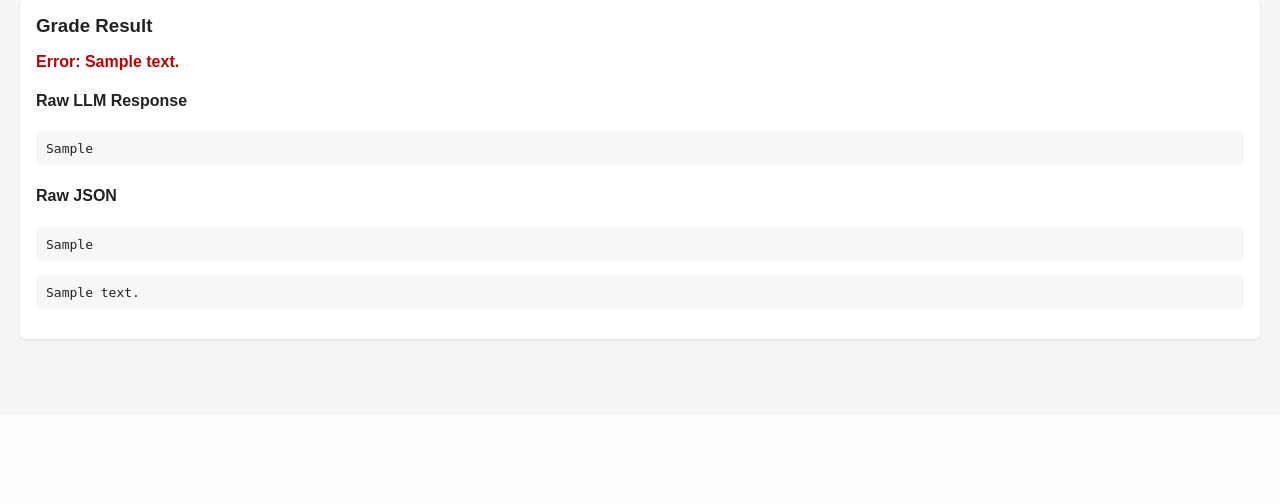
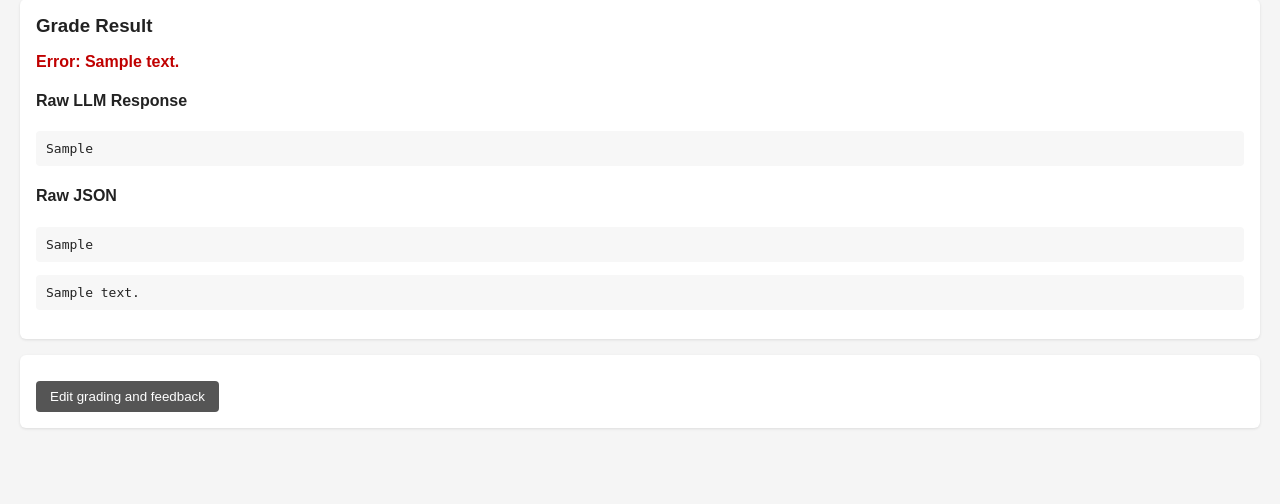
Before and after one commit to ampapacek/SAGE, a Flask app: page /submissions/1 in a window 1280 px wide. Shown: the part 663-1167 px from the top of the page. Before the commit the page ends 1004 px from the top, so only its background shows below. Run offline with Flask 3, Linux system fonts and the light colour scheme; tables that the repository leaves empty hold one stand-in row (values such as "Sample post"); some libraries are stand-ins or nearby versions.

Commit message:
Add submission delete and grade edit controls

```diff
--- a/app.py
+++ b/app.py
@@ -1,4 +1,5 @@
 import csv
+import json
 import io
 import logging
 import html
@@ -27,6 +28,7 @@ from flask import (
 from config import Config, DATA_DIR, PROCESSED_DIR, UPLOAD_DIR
 from db import db
 from grading.schemas import safe_json_loads
+from grading.schemas import render_grade_output, validate_grade_result
 from models import (
     Assignment,
     GradeResult,
@@ -114,8 +116,8 @@ TRANSLATIONS = {
         "submitted_text_optional": "Submitted Text (optional)",
         "files_label": "Files (PDF, images, text)",
         "drop_files_hint": "Drag and drop files here or click to browse.",
-        "zip_label": "Or ZIP with folders per student",
-        "drop_zip_hint": "Drag and drop a ZIP here or click to browse.",
+        "zip_label": "Or ZIP with student files (or folders per student)",
+        "drop_zip_hint": "Drag and drop a ZIP of student files or folders here, or click to browse.",
         "upload": "Upload",
         "submissions": "Submissions",
         "student": "Student",
@@ -187,6 +189,16 @@ TRANSLATIONS = {
         "max_points": "Max points",
         "criteria": "Criteria",
         "part_label": "Part",
+        "edit_grade": "Edit grading and feedback",
+        "update_grade": "Save feedback",
+        "grade_json": "Grade JSON",
+        "rendered_feedback": "Rendered feedback",
+        "total_points_override": "Total points",
+        "edit_grade_hint": (
+            "Edit the feedback text or total points."
+        ),
+        "delete_submission": "Delete Submission",
+        "delete_submission_confirm": "Delete this submission and all related data?",
         "previous_image": "Previous image",
         "next_image": "Next image",
         "close": "Close",
@@ -292,8 +304,8 @@ TRANSLATIONS = {
         "submitted_text_optional": "Odevzdaný text (volitelný)",
         "files_label": "Soubory (PDF, obrázky, text)",
         "drop_files_hint": "Přetáhněte soubory sem nebo klikněte pro výběr.",
-        "zip_label": "Nebo ZIP se složkami studentů",
-        "drop_zip_hint": "Přetáhněte ZIP sem nebo klikněte pro výběr.",
+        "zip_label": "Nebo ZIP se soubory studentů (případně složky po studentech)",
+        "drop_zip_hint": "Přetáhněte ZIP se soubory nebo složkami sem, nebo klikněte pro výběr.",
         "upload": "Nahrát",
         "submissions": "Odevzdání",
         "student": "Student",
@@ -365,6 +377,16 @@ TRANSLATIONS = {
         "max_points": "Max bodů",
         "criteria": "Kritéria",
         "part_label": "Část",
+        "edit_grade": "Upravit hodnocení a zpětnou vazbu",
+        "update_grade": "Uložit zpětnou vazbu",
+        "grade_json": "JSON hodnocení",
+        "rendered_feedback": "Zobrazená zpětná vazba",
+        "total_points_override": "Celkem bodů",
+        "edit_grade_hint": (
+            "Upravte text zpětné vazby nebo celkové body."
+        ),
+        "delete_submission": "Smazat odevzdání",
+        "delete_submission_confirm": "Smazat toto odevzdání a všechna související data?",
         "previous_image": "Předchozí obrázek",
         "next_image": "Další obrázek",
         "close": "Zavřít",
@@ -1302,6 +1324,84 @@ def create_app():
             student_text_html=student_text_html,
         )
 
+    @app.route("/submissions/<int:submission_id>/grade/edit", methods=["POST"])
+    def edit_submission_grade(submission_id):
+        submission = Submission.query.get_or_404(submission_id)
+        grade_result = (
+            GradeResult.query.filter_by(submission_id=submission.id)
+            .order_by(GradeResult.created_at.desc())
+            .first()
+        )
+        if not grade_result:
+            flash("No grade result to edit.")
+            return redirect(url_for("submission_detail", submission_id=submission_id))
+
+        rendered_text = request.form.get("rendered_text", "").strip()
+        total_points_input = request.form.get("total_points", "").strip()
+        data, error = safe_json_loads(grade_result.json_result)
+        if not data:
+            flash("Stored grading data is invalid.")
+            return redirect(url_for("submission_detail", submission_id=submission_id))
+        valid, msg = validate_grade_result(data)
+        if not valid:
+            flash(f"Stored grading data is invalid: {msg}")
+            return redirect(url_for("submission_detail", submission_id=submission_id))
+
+        if total_points_input:
+            try:
+                data["total_points"] = float(total_points_input)
+            except ValueError:
+                flash("Total points must be a number.")
+                return redirect(url_for("submission_detail", submission_id=submission_id))
+        grade_result.total_points = data.get("total_points")
+        grade_result.json_result = json.dumps(data, ensure_ascii=True, indent=2)
+        if rendered_text:
+            grade_result.rendered_text = rendered_text
+        else:
+            grade_result.rendered_text = render_grade_output(data)
+        grade_result.error_message = ""
+        db.session.commit()
+
+        flash("Feedback updated.")
+        return redirect(url_for("submission_detail", submission_id=submission_id))
+
+    @app.route("/submissions/<int:submission_id>/delete", methods=["POST"])
+    def delete_submission(submission_id):
+        submission = Submission.query.get_or_404(submission_id)
+        assignment_id = submission.assignment_id
+        active_job = (
+            GradingJob.query.filter_by(submission_id=submission.id)
+            .filter(GradingJob.status.in_([JobStatus.QUEUED, JobStatus.RUNNING]))
+            .first()
+        )
+        if active_job:
+            flash("Cancel running jobs before deleting the submission.")
+            return redirect(url_for("assignment_detail", assignment_id=assignment_id))
+
+        GradeResult.query.filter_by(submission_id=submission.id).delete(
+            synchronize_session=False
+        )
+        SubmissionFile.query.filter_by(submission_id=submission.id).delete(
+            synchronize_session=False
+        )
+        GradingJob.query.filter_by(submission_id=submission.id).delete(
+            synchronize_session=False
+        )
+        db.session.delete(submission)
+        db.session.commit()
+
+        shutil.rmtree(
+            UPLOAD_DIR / f"assignment_{assignment_id}" / f"submission_{submission.id}",
+            ignore_errors=True,
+        )
+        shutil.rmtree(
+            PROCESSED_DIR / f"assignment_{assignment_id}" / f"submission_{submission.id}",
+            ignore_errors=True,
+        )
+
+        flash("Submission deleted.")
+        return redirect(url_for("assignment_detail", assignment_id=assignment_id))
+
     @app.route("/assignments/<int:assignment_id>/export.csv")
     def export_csv(assignment_id):
         assignment = Assignment.query.get_or_404(assignment_id)
--- a/templates/submission_detail.html
+++ b/templates/submission_detail.html
@@ -228,4 +228,48 @@
       <p>{{ t('no_grade_result') }}</p>
     {% endif %}
   </div>
+
+  {% if grade_result %}
+    <div class="card">
+      <button
+        type="button"
+        class="secondary"
+        data-toggle-target="edit-grade-form"
+        data-show-label="{{ t('edit_grade') }}"
+        data-hide-label="{{ t('cancel') }}"
+      >
+        {{ t('edit_grade') }}
+      </button>
+      <div id="edit-grade-form" class="hidden" style="margin-top: 12px;">
+        <h3>{{ t('edit_grade') }}</h3>
+        <p class="helper-text">{{ t('edit_grade_hint') }}</p>
+        <form method="post" action="{{ url_for('edit_submission_grade', submission_id=submission.id) }}">
+          <label for="total_points">{{ t('total_points_override') }}</label>
+          <input
+            type="text"
+            id="total_points"
+            name="total_points"
+            value="{{ grade_result.total_points if grade_result.total_points is not none else '' }}"
+          />
+          <label for="rendered_text">{{ t('rendered_feedback') }}</label>
+          <textarea id="rendered_text" name="rendered_text">{{ grade_result.rendered_text }}</textarea>
+          <button type="submit">{{ t('update_grade') }}</button>
+        </form>
+      </div>
+    </div>
+  {% endif %}
+  <script>
+    (function () {
+      var toggle = document.querySelector('[data-toggle-target="edit-grade-form"]');
+      var target = document.getElementById("edit-grade-form");
+      if (!toggle || !target) {
+        return;
+      }
+      toggle.addEventListener("click", function () {
+        var isHidden = target.classList.contains("hidden");
+        target.classList.toggle("hidden");
+        toggle.textContent = isHidden ? toggle.dataset.hideLabel : toggle.dataset.showLabel;
+      });
+    })();
+  </script>
 {% endblock %}
```
Also changed, not shown: templates/assignment_detail.html (+6 -1 lines).
